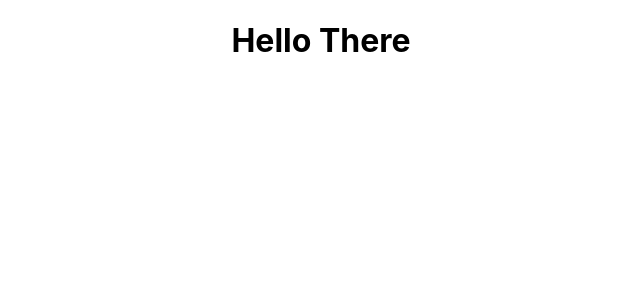
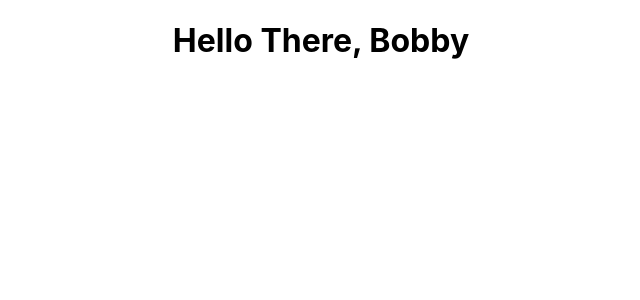
Before and after one commit to hammyhammer/learning-typescript-react, a React (Create React App) app in the folder shopping-list/: page / in a window 1280 px wide. Shown: the top 300 px of the page, without its empty margins (319-959 px from the left). Built offline with nearby package versions, Linux system fonts and the light colour scheme.

Commit message:
props and interfaces

```diff
--- a/shopping-list/src/App.tsx
+++ b/shopping-list/src/App.tsx
@@ -6,7 +6,7 @@ import Greeter from './components/Greeter';
 function App() {
   return (
     <div className="App">
-      <Greeter />
+      <Greeter person="Bobby" />
     </div>
   );
 }
--- a/shopping-list/src/components/Greeter.tsx
+++ b/shopping-list/src/components/Greeter.tsx
@@ -1,8 +1,15 @@
 import React from 'react';
 
-export default function Greeter(): JSX.Element {
+// Doing props can be clunky at times. Something we could do is utilize an Interface
+
+interface GreeterProps {
+  person: string;
+
+}
+
+export default function Greeter(props: GreeterProps): JSX.Element {
   return (
-    <h1>Hello There</h1>
+    <h1>Hello There, {props.person}</h1>
   )
 }
 
```
